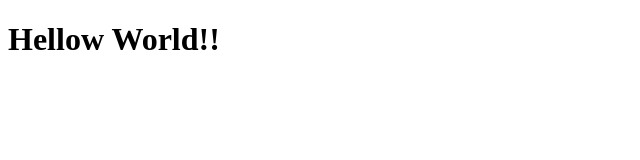
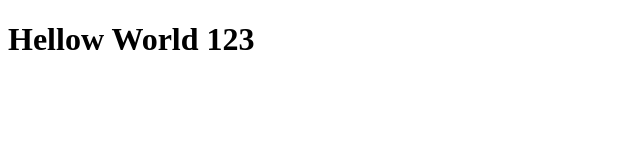
Before and after one commit to wapinkk/latihan1-revou, a plain HTML site: page index.html in a window 1280 px wide. Shown: the full height of the page, 0-640 px from the left. Drawn offline with Linux system fonts and the light colour scheme.

Commit message:
second commit

```diff
--- a/index.html
+++ b/index.html
@@ -8,7 +8,7 @@
 </head>
 
 <body>
-    <h1>Hellow World!!</h1>
+    <h1>Hellow World 123</h1>
 </body>
 
 </html>
```
